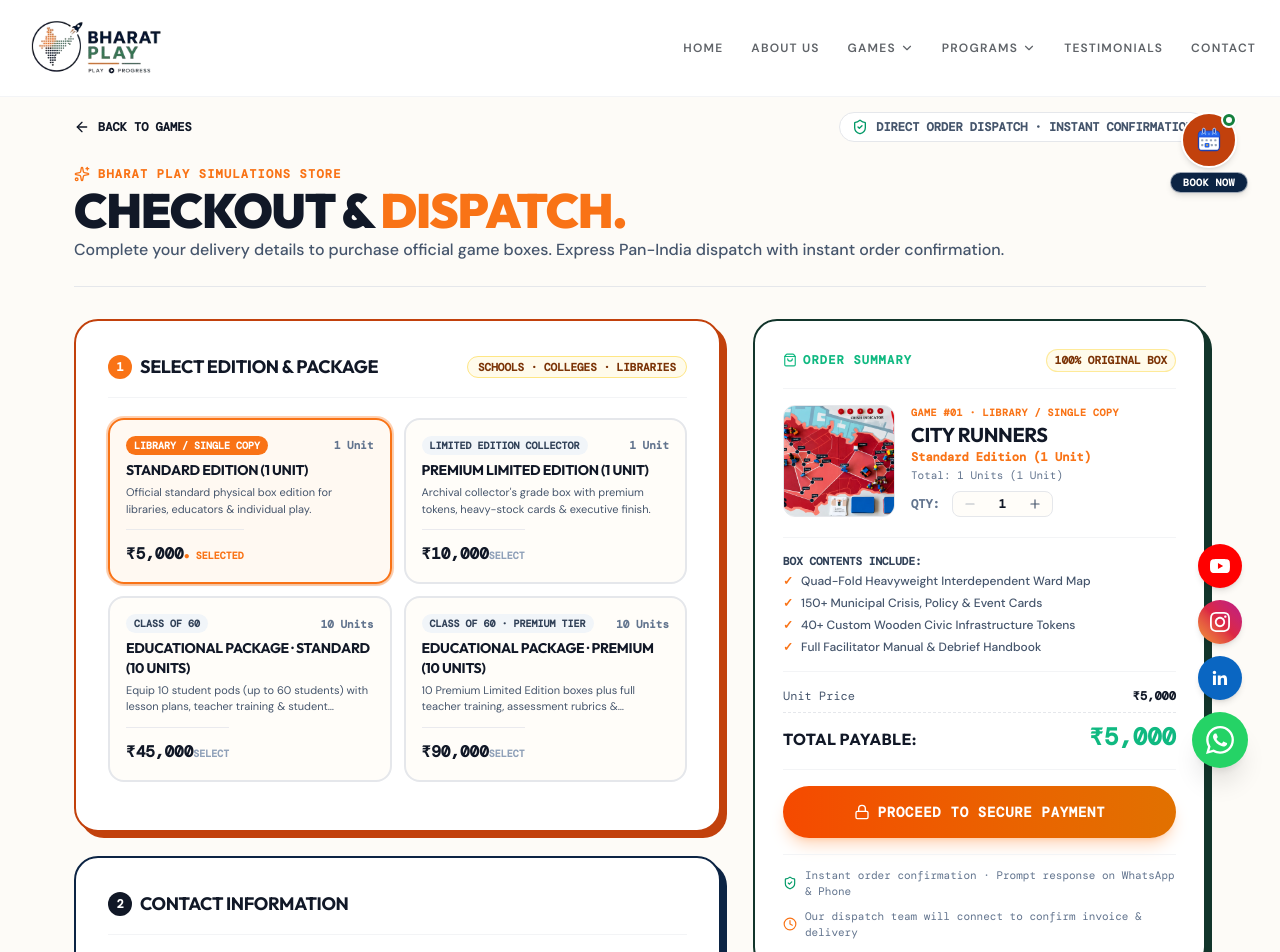
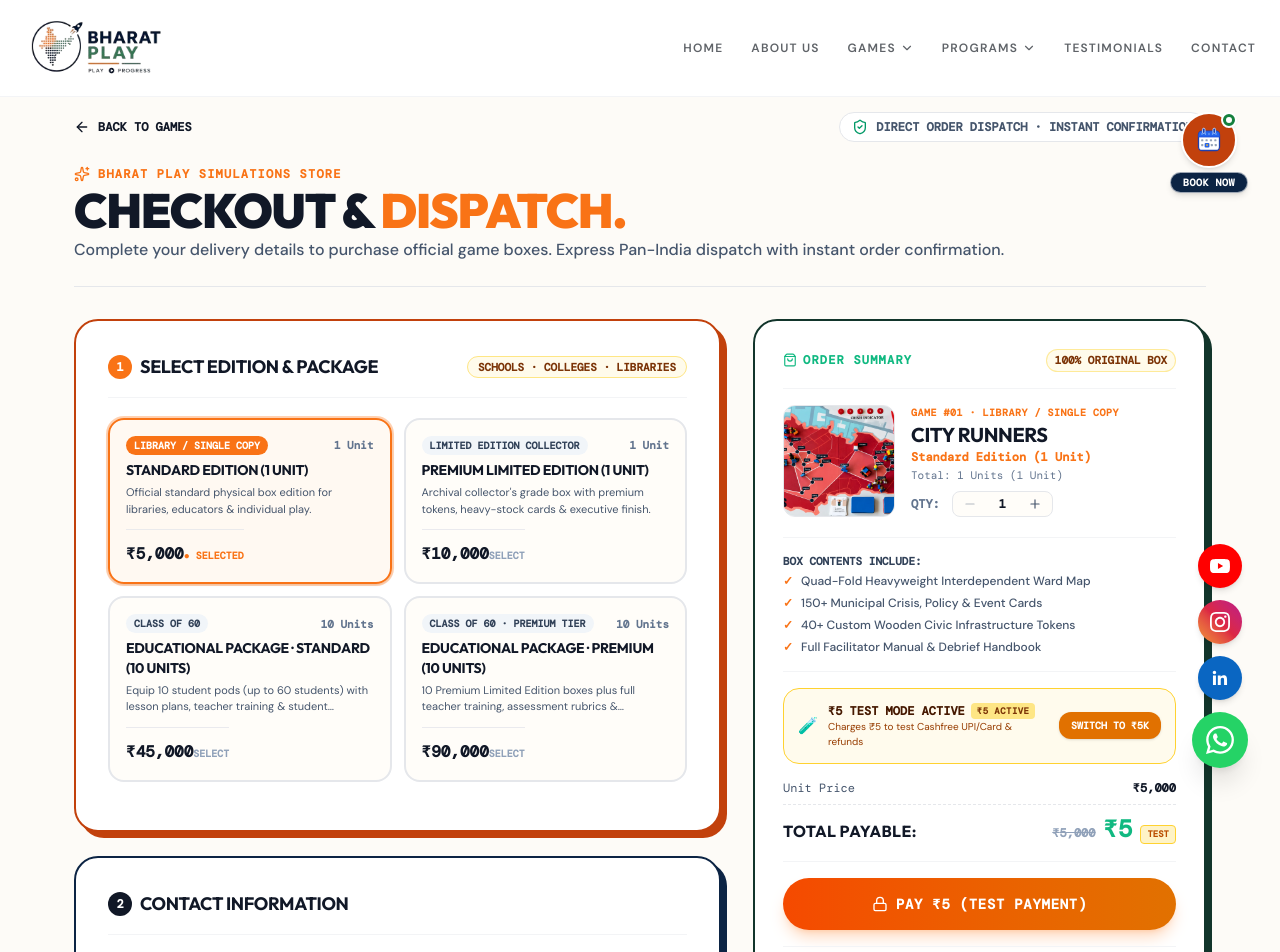
Before and after one commit to arunkumarvhancoin/bharat-play, a Next.js app: page /checkout in a window 1280 px wide. Shown: the top 952 px of the page. Built offline with nearby package versions, Linux system fonts and the light colour scheme.

Commit message:
feat: add Cashfree payment order route and checkout client component

```diff
--- a/app/api/cashfree/create-order/route.ts
+++ b/app/api/cashfree/create-order/route.ts
@@ -135,6 +135,7 @@ export async function POST(request: Request) {
         .slice(0, 100),
       order_tags: {
         order_type: isGamePurchase ? "game_purchase" : "event_booking",
+        ...(orderAmount === 5 ? { test_order: "true" } : {}),
       },
     };
 
--- a/app/checkout/CheckoutClient.tsx
+++ b/app/checkout/CheckoutClient.tsx
@@ -159,6 +159,11 @@ export default function CheckoutClient() {
   // Checkout form states
   const [quantity, setQuantity] = useState<number>(1);
   const [showMobileSummary, setShowMobileSummary] = useState<boolean>(false);
+  const [isTestMode, setIsTestMode] = useState<boolean>(() => {
+    const testParam = searchParams.get("test");
+    if (testParam === "false") return false;
+    return true; // Active by default for payment & refund testing
+  });
   const [formData, setFormData] = useState({
     fullName: "",
     email: "",
@@ -340,7 +345,7 @@ export default function CheckoutClient() {
     setIsSubmitting(true);
 
     try {
-      const totalAmount = unitPrice * quantity;
+      const totalAmount = isTestMode ? 5 : unitPrice * quantity;
       const cleanPhone = formData.phone.replace(/[^0-9]/g, "").slice(-10);
       const totalUnits = activeTier.unitsCount * quantity;
       const tierTitle = `${selectedGame.name} - ${activeTier.title}`;
@@ -351,6 +356,7 @@ export default function CheckoutClient() {
           : undefined;
 
       const combinedNotes = [
+        isTestMode ? "[TEST MODE: ₹5 GATEWAY & REFUND VERIFICATION]" : "",
         `Package: ${activeTier.title} (${totalUnits} Units)`,
         formData.notes.trim(),
       ]
@@ -488,6 +494,7 @@ export default function CheckoutClient() {
   */
 
   const totalPrice = unitPrice * quantity;
+  const finalPayable = isTestMode ? 5 : totalPrice;
 
   // -------------------------------------------------------------
   // SUCCESS / CONFIRMED SCREEN
@@ -713,10 +720,10 @@ export default function CheckoutClient() {
           <div className="flex items-center gap-2 shrink-0">
             <div className="text-right">
               <div className="font-mono text-base font-black text-brand-green leading-none">
-                ₹{totalPrice.toLocaleString("en-IN")}
+                ₹{finalPayable.toLocaleString("en-IN")}
               </div>
               <div className="text-[10px] font-mono text-slate-400 mt-0.5">
-                {showMobileSummary ? "Hide" : "Details"}
+                {isTestMode ? "₹5 Test Mode" : showMobileSummary ? "Hide" : "Details"}
               </div>
             </div>
             {showMobileSummary ? (
@@ -729,6 +736,31 @@ export default function CheckoutClient() {
 
         {showMobileSummary && (
           <div className="mt-4 pt-4 border-t border-gray-100 space-y-3 text-xs font-mono">
+            {/* Mobile Test Mode Switch */}
+            <div className="p-3 rounded-xl bg-amber-50 border border-amber-300 flex items-center justify-between gap-2">
+              <div className="flex items-center gap-2 min-w-0">
+                <span className="text-base shrink-0">🧪</span>
+                <div className="min-w-0">
+                  <div className="text-xs font-mono font-bold text-amber-950 flex items-center gap-1">
+                    <span>{isTestMode ? "₹5 TEST MODE ACTIVE" : "STANDARD PRICING"}</span>
+                    <span className="text-[9px] bg-amber-200 text-amber-900 px-1.5 py-0.5 rounded font-black uppercase">
+                      {isTestMode ? "₹5" : "₹5k"}
+                    </span>
+                  </div>
+                  <div className="text-[10px] text-amber-800">
+                    {isTestMode ? "Charges ₹5 to test Cashfree & refunds" : "Standard amount"}
+                  </div>
+                </div>
+              </div>
+              <button
+                type="button"
+                onClick={() => setIsTestMode(!isTestMode)}
+                className="shrink-0 px-2.5 py-1 rounded-lg bg-amber-600 hover:bg-amber-700 text-white text-[10px] font-bold uppercase transition-all shadow-sm cursor-pointer"
+              >
+                {isTestMode ? "Use ₹5k" : "Test ₹5"}
+              </button>
+            </div>
+
             <div className="flex justify-between items-center text-slate-600">
               <span>Quantity:</span>
               <div className="flex items-center border border-gray-200 rounded-lg bg-[#FFFDF9] overflow-hidden">
@@ -761,7 +793,16 @@ export default function CheckoutClient() {
 
             <div className="flex justify-between font-bold text-brand-navy pt-2 border-t border-dashed border-gray-200">
               <span>Total Payable:</span>
-              <span className="text-brand-green text-sm">₹{totalPrice.toLocaleString("en-IN")}</span>
+              <div className="text-right">
+                {isTestMode ? (
+                  <div className="flex items-baseline gap-1.5">
+                    <span className="text-xs line-through text-slate-400">₹{totalPrice.toLocaleString("en-IN")}</span>
+                    <span className="text-brand-green text-sm font-black">₹5 (Test)</span>
+                  </div>
+                ) : (
+                  <span className="text-brand-green text-sm">₹{totalPrice.toLocaleString("en-IN")}</span>
+                )}
+              </div>
             </div>
 
             <div className="text-[11px] font-sans text-emerald-800 bg-emerald-50 p-2.5 rounded-lg border border-emerald-200/80 flex items-center gap-2">
@@ -1141,7 +1182,7 @@ export default function CheckoutClient() {
                 ) : (
                   <>
                     <Lock className="w-4 h-4" />
-                    <span>PAY ₹{totalPrice.toLocaleString("en-IN")}</span>
+                    <span>{isTestMode ? "PAY ₹5 (TEST PAYMENT)" : `PAY ₹${totalPrice.toLocaleString("en-IN")}`}</span>
                   </>
                 )}
               </button>
@@ -1270,6 +1311,37 @@ export default function CheckoutClient() {
               )}
             </div>
 
+            {/* Test Mode Selector Card */}
+            <div className="mt-4 p-3.5 rounded-2xl bg-amber-50/90 border border-amber-300 flex items-center justify-between gap-3">
+              <div className="flex items-center gap-2.5 min-w-0">
+                <span className="text-base shrink-0">🧪</span>
+                <div className="min-w-0">
+                  <div className="text-xs font-mono font-bold text-amber-950 flex items-center gap-1.5 flex-wrap">
+                    <span>{isTestMode ? "₹5 TEST MODE ACTIVE" : "STANDARD ORDER"}</span>
+                    <span className="text-[9px] px-1.5 py-0.5 rounded font-mono font-black uppercase tracking-wider bg-amber-200 text-amber-900">
+                      {isTestMode ? "₹5 Active" : "Full Price"}
+                    </span>
+                  </div>
+                  <div className="text-[10px] text-amber-800">
+                    {isTestMode
+                      ? "Charges ₹5 to test Cashfree UPI/Card & refunds"
+                      : "Charges standard package amount"}
+                  </div>
+                </div>
+              </div>
+              <button
+                type="button"
+                onClick={() => setIsTestMode(!isTestMode)}
+                className={`shrink-0 px-3 py-1.5 rounded-xl text-[10px] font-mono font-bold uppercase transition-all shadow-sm cursor-pointer ${
+                  isTestMode
+                    ? "bg-amber-600 text-white hover:bg-amber-700"
+                    : "bg-white text-slate-700 border border-slate-300 hover:bg-slate-100"
+                }`}
+              >
+                {isTestMode ? "Switch to ₹5k" : "Enable ₹5 Test"}
+              </button>
+            </div>
+
             {/* Price Calculations */}
             <div className="py-4 border-b border-gray-100 space-y-2 text-xs font-mono">
               <div className="flex justify-between text-slate-600">
@@ -1290,12 +1362,26 @@ export default function CheckoutClient() {
 
               <div className="pt-2 border-t border-dashed border-gray-200 flex justify-between items-baseline text-sm sm:text-base font-bold text-brand-navy">
                 <span className="font-display uppercase tracking-wide">TOTAL PAYABLE:</span>
-                <span className="font-mono text-xl sm:text-2xl font-black text-brand-green">
-                  ₹{totalPrice.toLocaleString("en-IN")}
-                </span>
+                <div className="text-right">
+                  {isTestMode ? (
+                    <div className="flex items-baseline gap-2">
+                      <span className="font-mono text-xs line-through text-slate-400">
+                        ₹{totalPrice.toLocaleString("en-IN")}
+                      </span>
+                      <span className="font-mono text-xl sm:text-2xl font-black text-brand-green">
+                        ₹5
+                      </span>
+                      <span className="text-[9px] font-mono font-bold text-amber-700 bg-amber-100 px-1.5 py-0.5 rounded border border-amber-300 uppercase">
+                        TEST
+                      </span>
+                    </div>
+                  ) : (
+                    <span className="font-mono text-xl sm:text-2xl font-black text-brand-green">
+                      ₹{totalPrice.toLocaleString("en-IN")}
+                    </span>
+                  )}
+                </div>
               </div>
-
-
             </div>
 
             {/* Desktop / Primary Payment Button */}
@@ -1314,7 +1400,7 @@ export default function CheckoutClient() {
                 ) : (
                   <>
                     <Lock className="w-4 h-4" />
-                    <span>PROCEED TO SECURE PAYMENT</span>
+                    <span>{isTestMode ? "PAY ₹5 (TEST PAYMENT)" : "PROCEED TO SECURE PAYMENT"}</span>
                   </>
                 )}
               </button>
@@ -1339,10 +1425,10 @@ export default function CheckoutClient() {
         <div className="max-w-[1180px] mx-auto flex items-center justify-between gap-4">
           <div className="min-w-0">
             <span className="text-[10px] font-mono font-bold uppercase text-slate-500 block leading-tight">
-              TOTAL PAYABLE
+              TOTAL PAYABLE {isTestMode && <span className="text-amber-600">(TEST)</span>}
             </span>
             <span className="font-mono text-xl font-black text-brand-green leading-none">
-              ₹{totalPrice.toLocaleString("en-IN")}
+              ₹{finalPayable.toLocaleString("en-IN")}
             </span>
           </div>
 
@@ -1360,7 +1446,7 @@ export default function CheckoutClient() {
             ) : (
               <>
                 <Lock className="w-3.5 h-3.5" />
-                <span>PAY NOW</span>
+                <span>{isTestMode ? "PAY ₹5 TEST" : "PAY NOW"}</span>
               </>
             )}
           </button>
```
